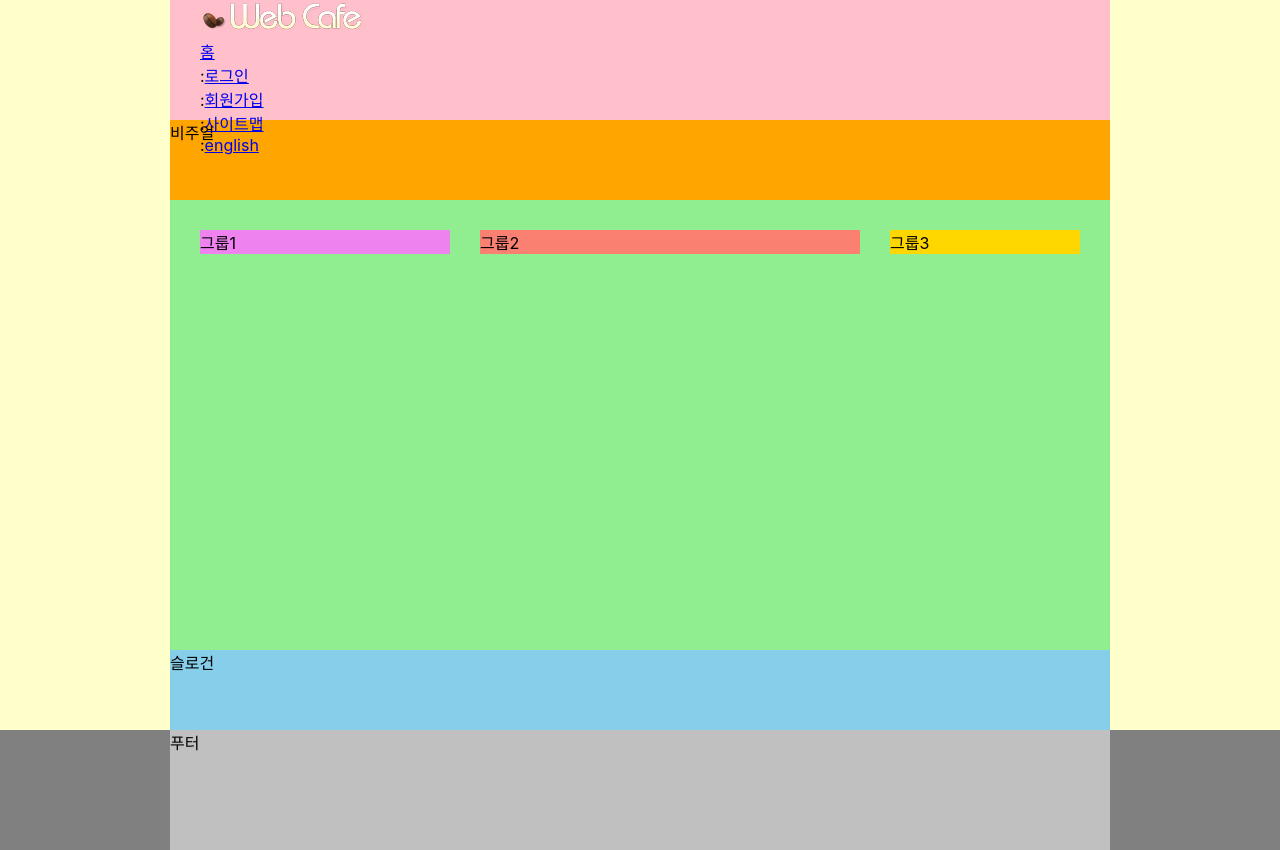
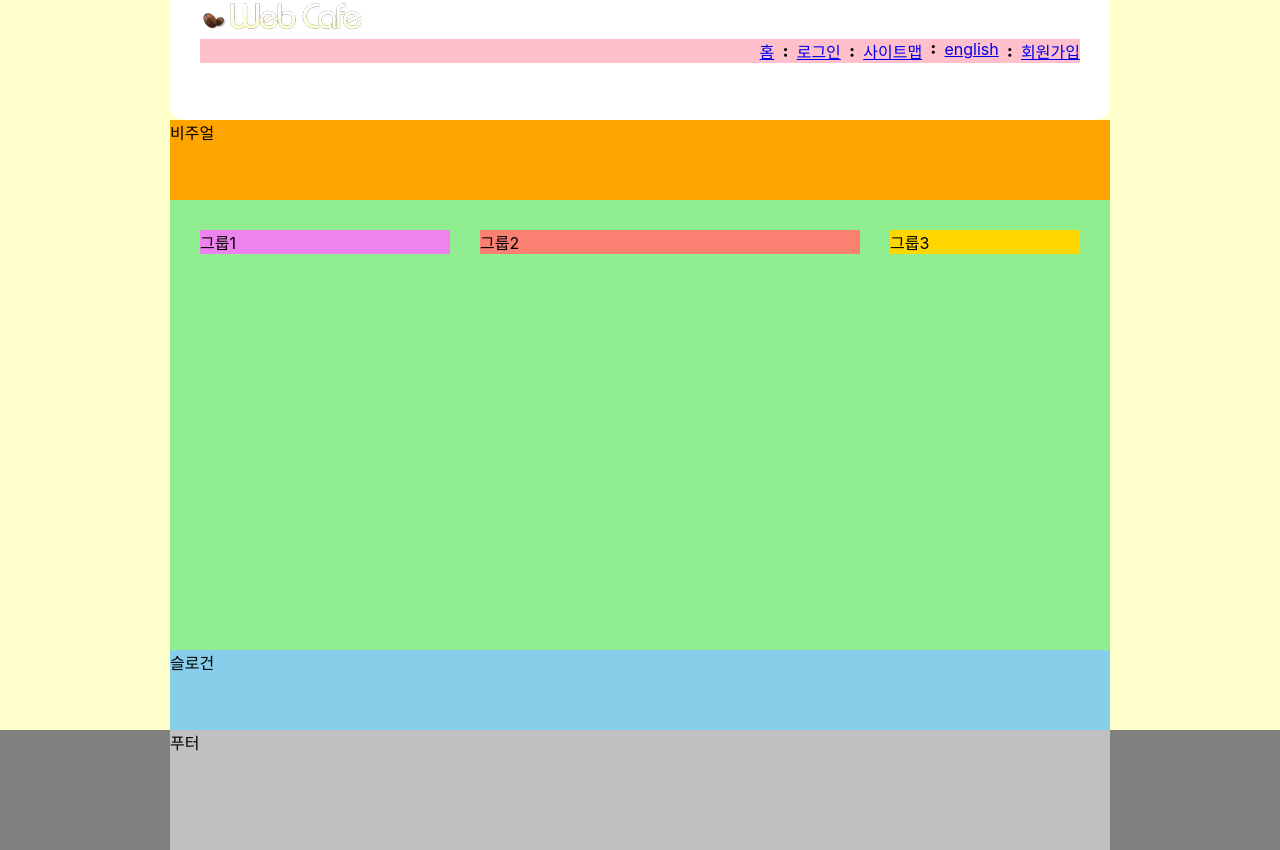
Before and after one commit to jh1109/HTML5, a website: page index.html in a window 1280 px wide. Drawn offline with Linux system fonts and the light colour scheme; a web font is replaced by a local one.

Commit message:
아이콘 폰트 실습

```diff
--- a/css/fontello.css
+++ b/css/fontello.css
@@ -1,18 +1,29 @@
+@font-face {
+  font-family: 'fontello';
+  src: url('../font/fontello.eot?29884743');
+  src: url('../font/fontello.eot?29884743#iefix') format('embedded-opentype'),
+       url('../font/fontello.woff2?29884743') format('woff2'),
+       url('../font/fontello.woff?29884743') format('woff'),
+       url('../font/fontello.ttf?29884743') format('truetype'),
+       url('../font/fontello.svg?29884743#fontello') format('svg');
+  font-weight: normal;
+  font-style: normal;
+}
 /* Chrome hack: SVG is rendered more smooth in Windozze. 100% magic, uncomment if you need it. */
 /* Note, that will break hinting! In other OS-es font will be not as sharp as it could be */
 /*
 @media screen and (-webkit-min-device-pixel-ratio:0) {
   @font-face {
     font-family: 'fontello';
-    src: url('../font/fontello.svg?38310097#fontello') format('svg');
+    src: url('../font/fontello.svg?29884743#fontello') format('svg');
   }
 }
 */
-
- [class^="icon-"]:before, [class*=" icon-"]:before {
-  font-family: 'fontello';
+[class^="icon-"]:before, [class*=" icon-"]:before {
+  font-family: "fontello";
+  font-style: normal;
   font-weight: normal;
-  speak: none;
+  speak: never;
 
   display: inline-block;
   text-decoration: inherit;
@@ -46,5 +57,6 @@
 .icon-ok:before { content: '\e800'; } /* '' */
 .icon-plus:before { content: '\e801'; } /* '' */
 .icon-search:before { content: '\e802'; } /* '' */
-.icon-right-open:before { content: '\e803'; } /* '' */
-.icon-dot-circled:before { content: '\f192'; } /* '' */
+.icon-right-dir:before { content: '\e803'; } /* '' */
+.icon-colon:before { content: '\e804'; } /* '' */
+.icon-stop:before { content: '\e805'; } /* '' */
--- a/index.html
+++ b/index.html
@@ -18,10 +18,10 @@
     </h1>
     <ul class="member">
       <li><a href="/">홈</a></li>
-      <li><span class="divider" aria-hidden="true">:</span><a href="/">로그인</a></li>
-      <li><span class="divider" aria-hidden="true">:</span><a href="/">회원가입</a></li>
-      <li><span class="divider" aria-hidden="true">:</span><a href="/">사이트맵</a></li>
-      <li><span class="divider" aria-hidden="true">:</span><a href="/">english</a></li>
+      <li><span class="icon-colon"></span><a href="/">로그인</a></li>
+      <li><span class="icon-colon"></span><a href="/">사이트맵</a></li>
+      <li><span class="icon-colon"></span><a href="/">english</a></li>
+      <li><span class="icon-colon"></span><a href="/">회원가입</a></li>
     </ul>
   </header>
   <div class="visual">비주얼</div>
--- a/styles/fontello.css
+++ b/styles/fontello.css
@@ -1,18 +1,29 @@
+@font-face {
+  font-family: 'fontello';
+  src: url('../font/fontello.eot?29884743');
+  src: url('../font/fontello.eot?29884743#iefix') format('embedded-opentype'),
+       url('../font/fontello.woff2?29884743') format('woff2'),
+       url('../font/fontello.woff?29884743') format('woff'),
+       url('../font/fontello.ttf?29884743') format('truetype'),
+       url('../font/fontello.svg?29884743#fontello') format('svg');
+  font-weight: normal;
+  font-style: normal;
+}
 /* Chrome hack: SVG is rendered more smooth in Windozze. 100% magic, uncomment if you need it. */
 /* Note, that will break hinting! In other OS-es font will be not as sharp as it could be */
 /*
 @media screen and (-webkit-min-device-pixel-ratio:0) {
   @font-face {
     font-family: 'fontello';
-    src: url('../font/fontello.svg?38310097#fontello') format('svg');
+    src: url('../font/fontello.svg?29884743#fontello') format('svg');
   }
 }
 */
-
- [class^="icon-"]:before, [class*=" icon-"]:before {
-  font-family: 'fontello';
+[class^="icon-"]:before, [class*=" icon-"]:before {
+  font-family: "fontello";
+  font-style: normal;
   font-weight: normal;
-  speak: none;
+  speak: never;
 
   display: inline-block;
   text-decoration: inherit;
@@ -46,5 +57,6 @@
 .icon-ok:before { content: '\e800'; } /* '' */
 .icon-plus:before { content: '\e801'; } /* '' */
 .icon-search:before { content: '\e802'; } /* '' */
-.icon-right-open:before { content: '\e803'; } /* '' */
-.icon-dot-circled:before { content: '\f192'; } /* '' */
+.icon-right-dir:before { content: '\e803'; } /* '' */
+.icon-colon:before { content: '\e804'; } /* '' */
+.icon-stop:before { content: '\e805'; } /* '' */
--- a/styles/style.css
+++ b/styles/style.css
@@ -1,5 +1,6 @@
 @import url(./normalize.css);
 @import url(./reset.css);
+@import url(./fontello.css);
 /* 기본 스타일 */
 *, *::before, *::after {
   box-sizing: border-box;
@@ -16,10 +17,31 @@ body {
 }
 /* 헤더 */
 .header {
-  background: pink;
+  background: #fff;
   padding: 0 30px;
   height: 15vh;
+  border-radius: 0 0 15px 15px;
 }
+.member {
+  background-color: pink;
+  display: flex;
+  flex-flow: row nowrap;
+  justify-content: flex-end;
+}
+/* .member li::before {
+  content: "\e804";
+  font-family: fontello;
+} */
+/* .member li::before{
+  content: ":";
+}
+.member li:first-child::before{
+  content: "";
+} */
+/* .member li:nth-child(n + 2)::before {
+  background-color: skyblue;
+  content: ":";
+} */
 /* 비주얼 */
 .visual {
   background: orange;
```
Also changed, not shown: font/fontello.ttf, font/fontello.woff, font/fontello.woff2, 2 other files.
